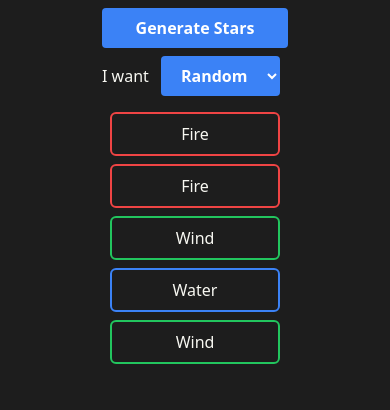
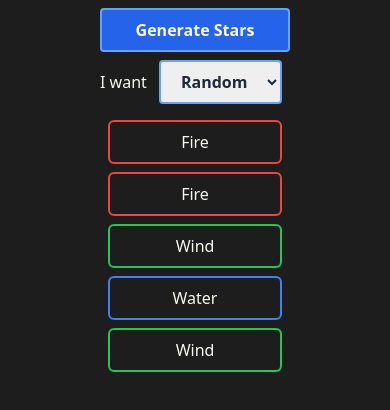
Before and after one commit to bowe0145/test-constellations, a React (Create React App) app: page / in a window 390 px wide. Shown: the top 410 px of the page. Built offline with nearby package versions, Linux system fonts and the light colour scheme.

Commit message:
Styling change to help phones

```diff
--- a/src/App.js
+++ b/src/App.js
@@ -126,7 +126,7 @@ function App() {
     <div className="grid m-2 p-2 max-w-md justify-center m-auto">
       <button
         onClick={handleClick}
-        className="bg-blue-500 hover:bg-blue-700 text-white font-bold py-2 px-4 rounded"
+        className="font-bold py-2 px-4 rounded border-blue-400 bg-blue-600 border-2"
       >
         Generate Stars
       </button>
@@ -134,7 +134,7 @@ function App() {
         <span>I want </span>
         <select
           onChange={handleChangeDesiredStar}
-          className="bg-blue-500 hover:bg-blue-700 text-white font-bold py-2 px-4 rounded m-2"
+          className="border-2 border-blue-400 text-slate-800 font-bold py-2 px-4 rounded m-2"
         >
           <option value="random">Random</option>
           <option value="dark">Dark</option>
```
